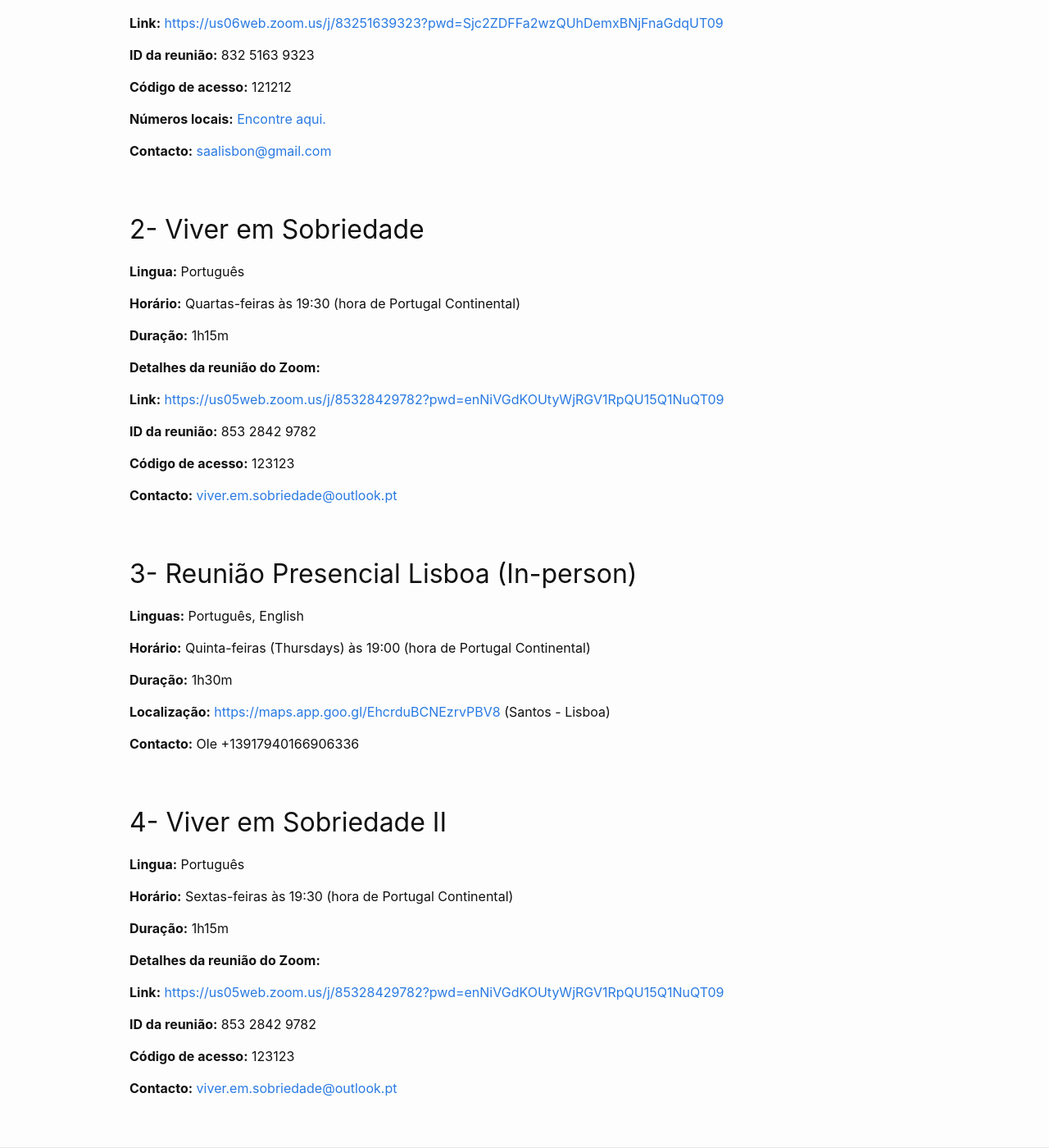
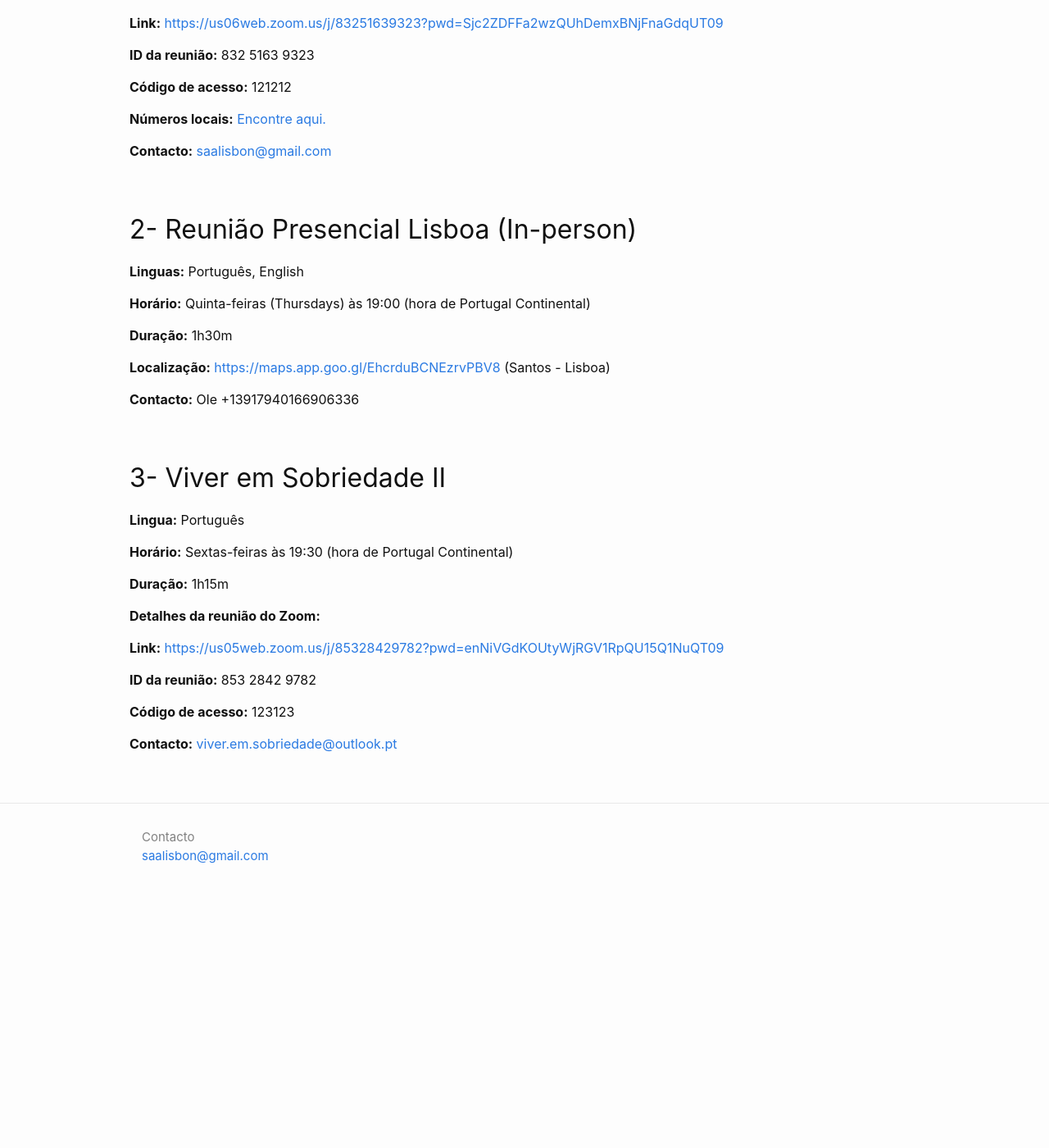
Before and after one commit to asaportugal/asaportugal.github.io, a Jekyll site: the page built from m4_reunioes.md, in a window 1280 px wide and 1400 px high, scrolled down 775 px. Shown: the whole window at 82% size. Built offline with Jekyll 4.4.1, drawn with Linux system fonts in a browser that asks for light colours; after the commit the page ends 1890 px from its top, so only the background shows below that.

Commit message:
wednesday meeting out.temporarely shut down the meeting due to the lack of servers

```diff
--- a/m4_reunioes.md
+++ b/m4_reunioes.md
@@ -27,7 +27,7 @@ banner: 'assets/meeting.jpg'
 **Contacto:** [saalisbon@gmail.com](mailto:saalisbon@gmail.com)
 
 
-## 2- Viver em Sobriedade
+<!-- ## 2- Viver em Sobriedade
 
 **Lingua:** Português
 
@@ -59,7 +59,7 @@ banner: 'assets/meeting.jpg'
 **Contacto:** Ole +13917940166906336
 
 
-## 4- Viver em Sobriedade II
+## 3- Viver em Sobriedade II
 
 **Lingua:** Português
 
```
Also changed, not shown: other parts of m4_reunioes.md (+2 -2 lines).
